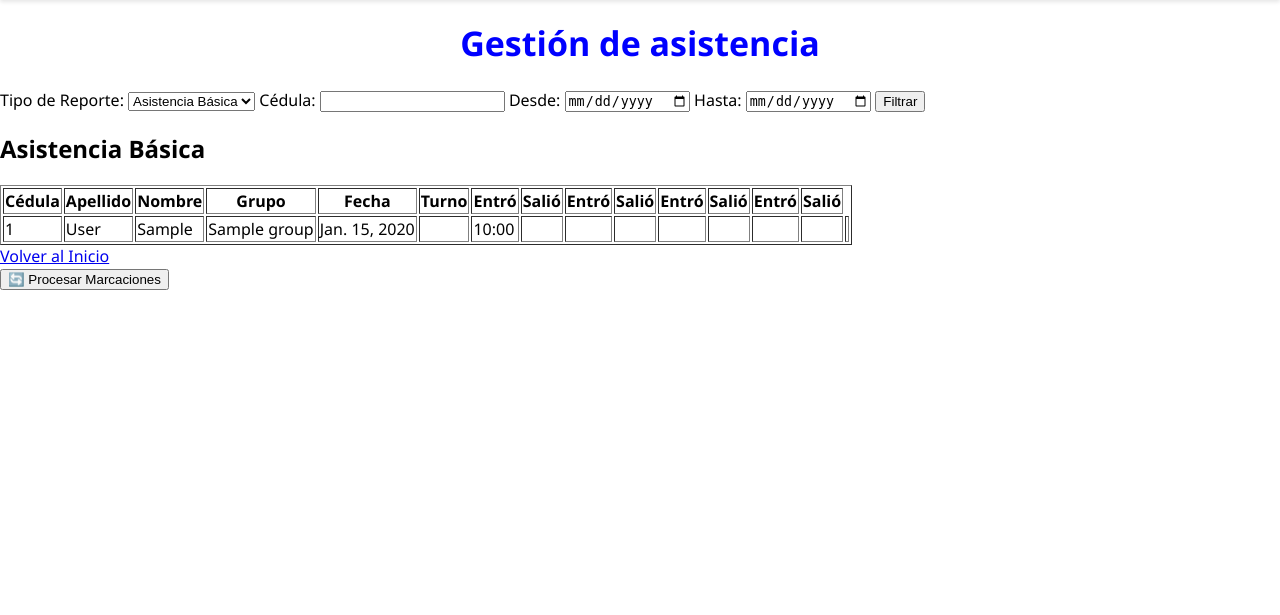
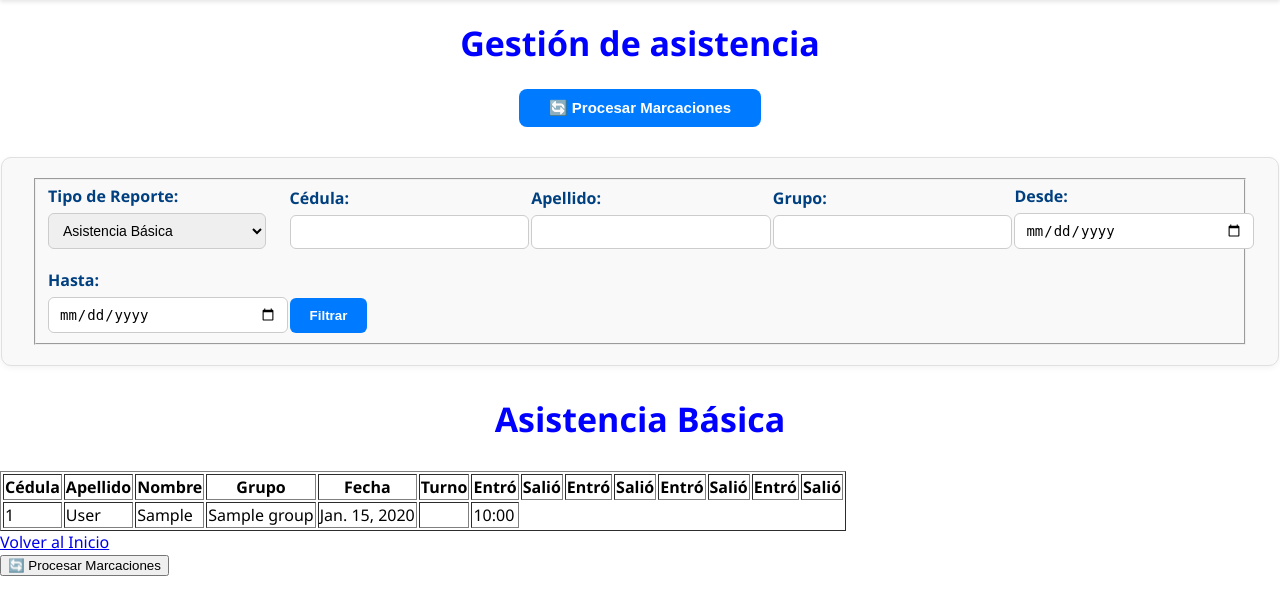
Before and after one commit to FernandoLesmes/biometrico, a Django app: page /reportes in a window 1280 px wide. Shown: the part 66-681 px from the top of the page. Run offline with Django 5.2, Linux system fonts and the light colour scheme; tables that the repository leaves empty hold one stand-in row (values such as "Sample post").

Commit message:
css reportes, faltando las tables de basico y extras

```diff
--- a/API/templates/reportes.html
+++ b/API/templates/reportes.html
@@ -23,28 +23,65 @@
 
     <h1 class="titulo-reportes">Gestión de asistencia</h1>
 
-    <form method="get">
+    <form method="get" action="{% url 'procesar_marcaciones' %}" class="procesar-form" onsubmit="mostrarCarga()">
+        <button type="submit" class="btn-procesar">
+            🔄 Procesar Marcaciones
+        </button>
+    </form>
+
+    <div id="cargando" class="cargando-spinner" style="display: none;">
+        <div class="spinner"></div>
+        <span class="mensaje-cargando">Procesando marcaciones...</span>
+    </div>
+
+
+
+    <form method="get" class="formulario-filtros">
+        <fieldset class="filtros-grid">
+            <div class="campo">
                 <label for="tipo">Tipo de Reporte:</label>
                 <select name="tipo" id="tipo" onchange="this.form.submit()">
                     <option value="basico" {% if tipo == 'basico' %}selected{% endif %}>Asistencia Básica</option>
                     <option value="horas_extras" {% if tipo == 'horas_extras' %}selected{% endif %}>Horas Extras</option>
                 </select>
+            </div>
 
+            <div class="campo">
                 <label>Cédula:</label>
                 <input type="text" name="cedula" value="{{ request.GET.cedula }}">
+            </div>
 
+            <div class="campo">
+                <label>Apellido:</label>
+                <input type="text" name="apellidos" value="{{ request.GET.apellidos }}">
+            </div>
+
+            <div class="campo">
+                <label>Grupo:</label>
+                <input type="text" name="grupo" value="{{ request.GET.grupo }}">
+            </div>
+
+            <div class="campo">
                 <label>Desde:</label>
                 <input type="date" name="desde" value="{{ request.GET.desde }}">
+            </div>
 
+            <div class="campo">
                 <label>Hasta:</label>
                 <input type="date" name="hasta" value="{{ request.GET.hasta }}">
+            </div>
 
-        <button type="submit">Filtrar</button>
+            <div class="boton-filtrar">
+                <button type="submit" class="btn btn-primary">Filtrar</button>
+            </div>
+        </fieldset>
     </form>
 
 
+
+
     {% if tipo == 'basico' %}
-        <h2>Asistencia Básica</h2>
+        <h2 class="titulo-reportes">Asistencia Básica</h2>
         <table border="1">
             <thead>
                 <tr>
@@ -80,9 +117,7 @@
                     {% endfor %}
 
                     {# Rellenar con celdas vacías si hay menos de 8 marcas #}
-                    {% for i in "12345678"|slice:8|slice:":{{ 8|add:-r.entradas_salidas|length }}" %}
-                        <td></td>
-                    {% endfor %}
+
                 </tr>
                 {% endfor %}
             </tbody>
@@ -90,7 +125,7 @@
         </table>
 
     {% else %}
-        <h2>Reporte de Horas Extras</h2>
+    <h2 class="titulo-reportes">Reporte de Horas Extras</h2>
         <table border="1">
             <thead>
                 <tr>
@@ -143,5 +178,14 @@
     </form>
 
 
+
+    <script>
+        function mostrarCarga() {
+            document.getElementById("cargando").style.display = "flex";
+        }
+    </script>
+
+
+
 </body>
 </html>
--- a/API/utils/reportes.py
+++ b/API/utils/reportes.py
@@ -34,6 +34,14 @@ def generar_reporte_basico(filtros):
 
     if filtros.get('cedula'):
         punches = punches.filter(employee__emp_pin__icontains=filtros['cedula'])
+
+    if filtros.get("apellidos"):
+        punches = punches.filter(employee__emp_lastname__icontains=filtros["apellidos"])
+
+
+    if filtros.get("grupo"):
+        punches = punches.filter(employee__emp_group__nombre__icontains=filtros["grupo"])
+
     if filtros.get('desde'):
         punches = punches.filter(punch_time__date__gte=filtros['desde'])
     if filtros.get('hasta'):
@@ -74,12 +82,20 @@ def generar_reporte_basico(filtros):
 # ========================
 def reporte_horas_extras(filtros):
     datos = []
-    registros = EmpleadoTurno.objects.select_related('empleado', 'turno')
+    registros = EmpleadoTurno.objects.select_related('empleado', 'turno', 'empleado__emp_group')
 
     if filtros.get('cedula'):
         registros = registros.filter(empleado__emp_pin__icontains=filtros['cedula'])
+
+    if filtros.get('apellidos'):
+        registros = registros.filter(empleado__emp_lastname__icontains=filtros['apellidos'])
+
+    if filtros.get('grupo'):
+        registros = registros.filter(empleado__emp_group__nombre__icontains=filtros['grupo'])
+
     if filtros.get('desde'):
         registros = registros.filter(fecha__gte=filtros['desde'])
+
     if filtros.get('hasta'):
         registros = registros.filter(fecha__lte=filtros['hasta'])
 
@@ -105,11 +121,14 @@ def reporte_horas_extras(filtros):
     return datos
 
 
+
 # ========================
 # ✅ Vista de reportes (unificada)
 # ========================
 def reportes_view(request):
     tipo = request.GET.get("tipo", "basico")
+    apellidos = request.GET.get("apellidos")
+    grupo = request.GET.get("grupo")
     cedula = request.GET.get("cedula")
     desde = request.GET.get("desde")
     hasta = request.GET.get("hasta")
@@ -129,6 +148,8 @@ def reportes_view(request):
         procesar_marcaciones(fecha_inicio, fecha_fin)
 
     filtros = {
+        'apellidos': apellidos,
+        'grupo': grupo,
         'cedula': cedula,
         'desde': fecha_inicio,
         'hasta': fecha_fin,
--- a/API/views.py
+++ b/API/views.py
@@ -153,6 +153,8 @@ def reporte_turnos(request):
 def reportes_view(request):
     tipo = request.GET.get("tipo", "basico")
     cedula = request.GET.get("cedula")
+    apellidos = request.GET.get("apellidos")
+    grupo = request.GET.get("grupo")
     desde = request.GET.get("desde")
     hasta = request.GET.get("hasta")
 
@@ -164,6 +166,8 @@ def reportes_view(request):
         procesar_marcaciones(fecha_inicio, fecha_fin)
 
     filtros = {
+        'apellidos': apellidos,
+        'grupo': grupo,
         'cedula': cedula,
         'desde': fecha_inicio,
         'hasta': fecha_fin,
--- a/static/css/empleados.css
+++ b/static/css/empleados.css
@@ -86,6 +86,7 @@ h1.titulo-empleados {
 
 
 
+
 /* boon cerrar sesion */
 .volver-inicio {
     text-align: center;
@@ -102,6 +103,11 @@ h1.titulo-empleados {
     border-radius: 6px;
     transition: background-color 0.3s ease;
 }
+
+.volver-inicio a:hover {
+    background-color: #0056b3;
+}
+
 
 /* ==========================
    🎛️ BOTÓN CREAR EMPLEADO
--- a/static/css/reportes.css
+++ b/static/css/reportes.css
@@ -50,7 +50,7 @@ header {
 
 
 
-
+/*para q se ponga azul si esta en la pagina*/
 .box {
     color: black;
     text-decoration: none;
@@ -62,3 +62,132 @@ header {
     color: blue;
     border-bottom: 3px solid blue;
 }
+
+
+
+
+
+
+/* 🎯 Formulario Procesar Marcaciones */
+.procesar-form {
+    text-align: center;
+    margin-bottom: 20px;
+}
+
+.btn-procesar {
+    background-color: #007bff;
+    color: white;
+    font-weight: 600;
+    padding: 10px 30px;
+    border: none;
+    border-radius: 8px;
+    font-size: 15px;
+    cursor: pointer;
+    transition: background-color 0.3s ease;
+}
+
+.btn-procesar:hover {
+    background-color: #0056b3;
+}
+
+/* 🌀 Spinner de carga */
+.cargando-spinner {
+    display: flex;
+    justify-content: center;
+    align-items: center;
+    flex-direction: column;
+    margin-top: 15px;
+}
+
+.spinner {
+    width: 40px;
+    height: 40px;
+    border: 5px solid #ddd;
+    border-top: 5px solid #007bff;
+    border-radius: 50%;
+    animation: girar 1s linear infinite;
+    margin-bottom: 10px;
+}
+
+.mensaje-cargando {
+    font-weight: bold;
+    color: #007bff;
+    font-size: 15px;
+}
+
+@keyframes girar {
+    0% { transform: rotate(0deg); }
+    100% { transform: rotate(360deg); }
+}
+
+
+
+
+/* 🎯 Formulario de Filtros */
+
+
+.formulario-filtros {
+    background-color: #f9f9f9;
+    border: 1px solid #e0e0e0;
+    padding: 20px 30px;
+    border-radius: 10px;
+    margin: 30px auto;
+    max-width: 95%;
+    box-shadow: 0 2px 6px rgba(0, 0, 0, 0.05);
+}
+
+.filtros-grid {
+    display: grid;
+    grid-template-columns: repeat(auto-fit, minmax(200px, 1fr));
+    gap: 20px 24px;
+    align-items: end;
+}
+
+.campo label {
+    display: block;
+    font-weight: bold;
+    margin-bottom: 6px;
+    color: #004080;
+}
+
+.campo input,
+.campo select {
+    width: 100%;
+    padding: 8px 10px;
+    font-size: 14px;
+    border: 1px solid #ccc;
+    border-radius: 6px;
+}
+
+.boton-filtrar {
+    display: flex;
+    align-items: end;
+}
+
+.boton-filtrar button {
+    padding: 10px 20px;
+    font-weight: 600;
+    background-color: #007bff;
+    color: white;
+    border: none;
+    border-radius: 6px;
+    transition: background-color 0.3s ease;
+}
+
+.boton-filtrar button:hover {
+    background-color: #0056b3;
+}
+
+
+
+
+
+
+.titulo-reportes {
+    text-align: center;
+    color: blue;
+    font-family: 'Segoe UI', Tahoma, Geneva, Verdana, sans-serif;
+    font-size: 34px;
+    font-weight: bold;
+    margin-top: 20px;
+}
```
Lines whose indentation alone changed are shown as unchanged.
